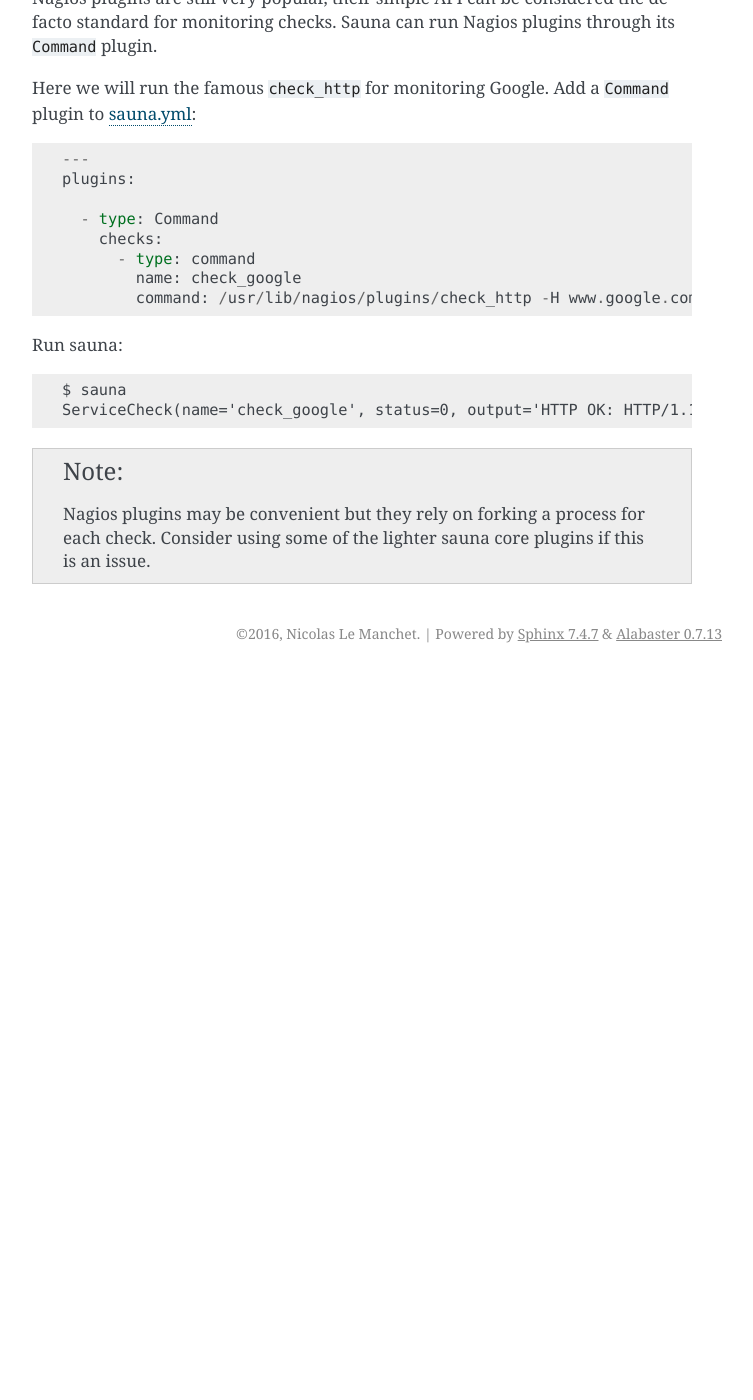
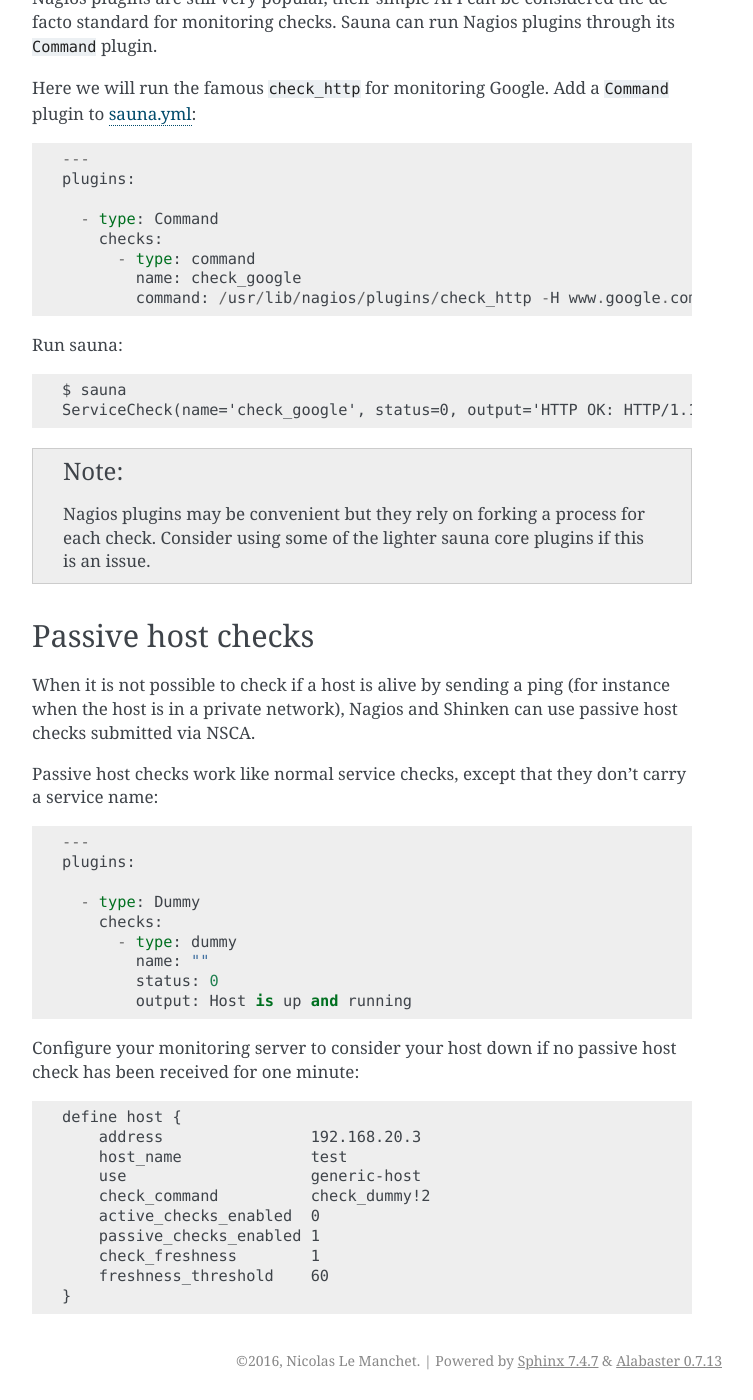
Before and after one commit to NicolasLM/sauna, a Sphinx documentation site: the page built from doc/user/cookbook.rst, in a window 1280 px wide and 1400 px high, scrolled down 1496 px. Shown: the whole window, without its empty margins (388-1141 px from the left). Built offline with Sphinx 7.4.7, drawn with Linux system fonts in a browser that asks for light colours; before the commit the page ends 2169 px from its top, so only the background shows below that.

Commit message:
Allow sauna to send passive host checks via NSCA

```diff
--- a/doc/user/cookbook.rst
+++ b/doc/user/cookbook.rst
@@ -86,3 +86,35 @@ Run sauna::
 
 .. note:: Nagios plugins may be convenient but they rely on forking a process for each check.
           Consider using some of the lighter sauna core plugins if this is an issue.
+
+Passive host checks
+-------------------
+
+When it is not possible to check if a host is alive by sending a ping (for instance when the host
+is in a private network), Nagios and Shinken can use passive host checks submitted via NSCA.
+
+Passive host checks work like normal service checks, except that they don't carry a service name::
+
+    ---
+    plugins:
+
+      - type: Dummy
+        checks:
+          - type: dummy
+            name: ""
+            status: 0
+            output: Host is up and running
+
+Configure your monitoring server to consider your host down if no passive host check has been
+received for one minute::
+
+    define host {
+        address                192.168.20.3
+        host_name              test
+        use                    generic-host
+        check_command          check_dummy!2
+        active_checks_enabled  0
+        passive_checks_enabled 1
+        check_freshness        1
+        freshness_threshold    60
+    }
```
Also changed, not shown: sauna/__init__.py (+5 -3 lines), 2 other files.
